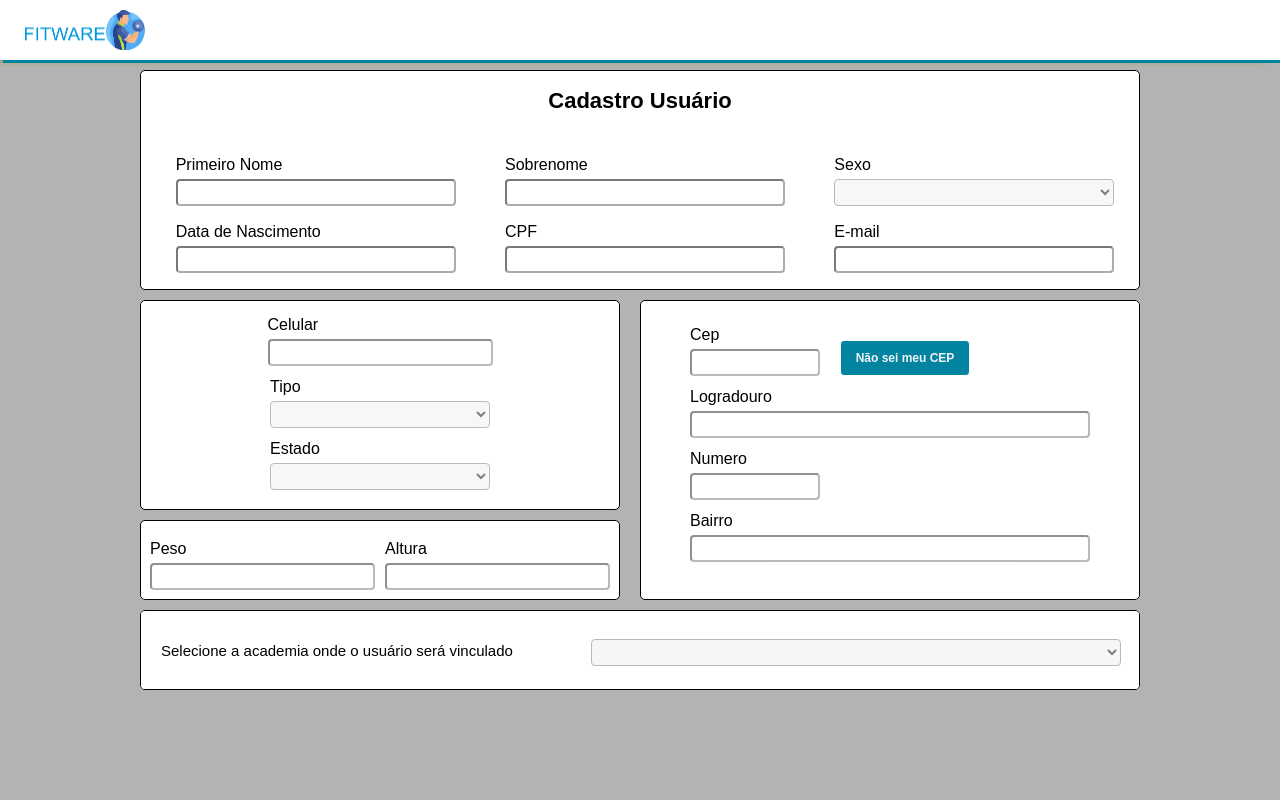
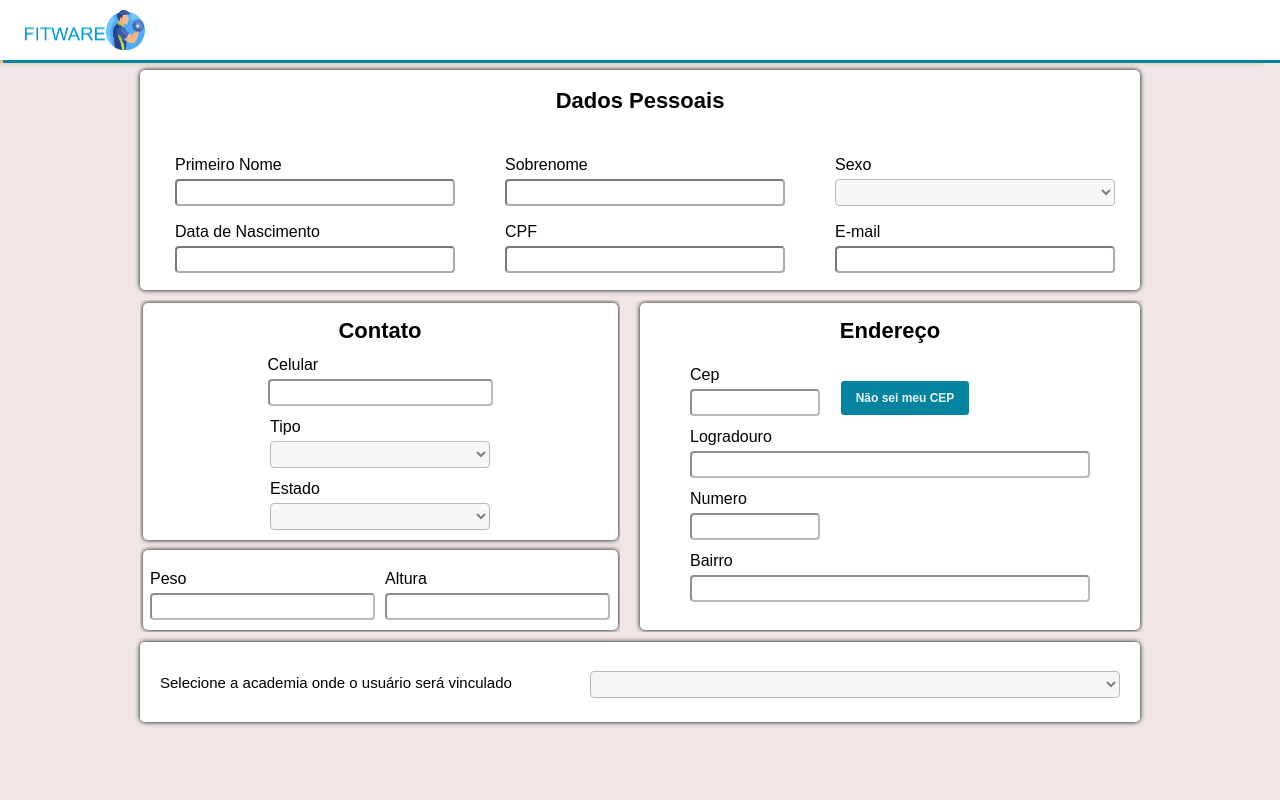
Before and after one commit to MichelSouza17/FitWare-Web, a React (Create React App) app: page / in a window 1280 px wide. Shown: the top 800 px of the page. Built offline with nearby package versions, Linux system fonts and the light colour scheme.

Commit message:
Alterações nos Cards

```diff
--- a/src/GlobalStyles.js
+++ b/src/GlobalStyles.js
@@ -4,7 +4,7 @@ export const GlobalStyles = createGlobalStyle`
 
     :root{
         --Dark: #141414;
-        --DarkGray: #b3b3b3;
+        --DarkGray: #f0e6e6;
         --BlueLight: #0284a1;
         --BlueDark: #023ceb;
         --RedTransparent: #EF233C;
--- a/src/pages/Register/index.js
+++ b/src/pages/Register/index.js
@@ -29,7 +29,7 @@ function Register() {
       <Header />
       <FormContainer>
         <ContainerUser>
-          <h1>Cadastro Usuário</h1>
+          <h1>Dados Pessoais</h1>
           <User>
             <Input
               id="name"
@@ -79,6 +79,7 @@ function Register() {
         <ContainerInfo>
           <ContainerDice>
             <ContainerContacts>
+            <h1>Contato</h1>
               <Input
                 id="celular"
                 label="Celular"
@@ -119,6 +120,7 @@ function Register() {
             </ContainerWeight>
           </ContainerDice>
           <ContainerAddress>
+          <h1>Endereço</h1>
             <Cep>
               <Input
                 id="cep"
--- a/src/pages/Register/styles.js
+++ b/src/pages/Register/styles.js
@@ -22,7 +22,7 @@ export const ContainerUser = styled.div`
     margin-bottom: 10px;
     padding-bottom: 10px;
     border-radius: 5px;
-    border:solid 1px;
+    box-shadow: 0 0 0.3em black;
 
 
     display: flex;
@@ -71,13 +71,10 @@ export const User = styled.div`
 `;
 
 export const ContainerInfo = styled.div`
-    width: 1000px;
-    min-height: 300px;
+    width: 1005px;
+    min-height: 332px;
     height: auto;
     flex-wrap: wrap;
-    border-radius: 5px;
-
-
 
     display: flex;
     justify-content: center;
@@ -87,10 +84,9 @@ export const ContainerInfo = styled.div`
 
 export const ContainerDice = styled.div`
     width: 480px;
-    height: 300px;
+    height: 332px;
     margin-right: 20px;
     flex-wrap: wrap;
-
 
     display: flex;
     justify-content: center;
@@ -99,13 +95,13 @@ export const ContainerDice = styled.div`
 `;
 
 export const ContainerContacts = styled.div`
-    width: 100%;
-    height: 210px;
+    width: 475px;
+    height: 237px;
     margin-bottom: 10px;
     padding-top: 5px;
     flex-wrap: wrap;
     border-radius: 5px;
-    border:solid 1px;
+    box-shadow: 0 0 0.3em black;
 
     display: flex;
     align-items: center;
@@ -113,14 +109,21 @@ export const ContainerContacts = styled.div`
     gap: 2px;
 
     background-color: var(--light);
+
+    > h1 {
+        font-size: 22px;
+        text-align: center;
+        margin-top: 10px;
+        overflow: hidden;
+    }
 `;
 
 export const ContainerWeight = styled.div`
-    width: 100%;
+    width: 475px;
     height: 80px;
     flex-wrap: wrap;
     border-radius: 5px;
-    border:solid 1px;
+    box-shadow: 0 0 0.3em black;
 
     display: flex;
     justify-content: center;
@@ -132,7 +135,7 @@ export const ContainerWeight = styled.div`
 
 export const ContainerAddress = styled.div`
     width: 500px;
-    height: 300px;
+    height: 327px;
     display: flex;
     align-items: center;
     flex-direction: column;
@@ -140,21 +143,27 @@ export const ContainerAddress = styled.div`
     padding-top: 15px;
     flex-wrap: wrap;
     border-radius: 5px;
-    border:solid 1px;
+    box-shadow: 0 0 0.3em black;
 
     background-color: var(--light);
 
     input {
         width: 400px;
     }
+
+    > h1 {
+        font-size: 22px;
+        text-align: center;
+        overflow: hidden;
+    }
 `;
 
 export const Cep = styled.div`
     width: 400px;
-    height: 60px;
     display: flex;
     align-items: center;
     flex-direction: row;
+    padding-top: 10px;
 
     background-color: var(--light);
 
@@ -198,7 +207,7 @@ export const ContainerAcademy = styled.div`
     margin-top: 10px;
     flex-wrap: wrap;
     border-radius: 5px;
-    border:solid 1px;
+    box-shadow: 0 0 0.3em black;
 
     display: flex;
     justify-content: center;
```
